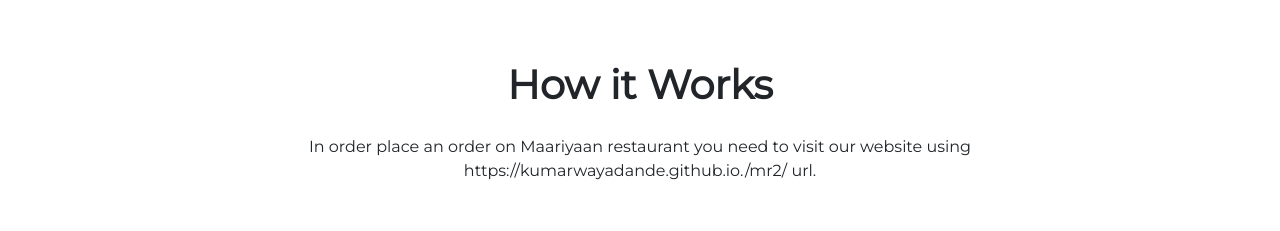
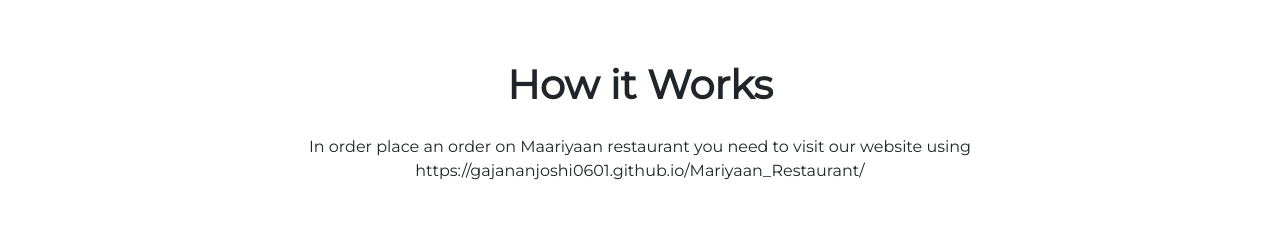
Before and after one commit to GajananJoshi0601/Mariyaan_Restaurant, a plain HTML site: page index.html in a window 1280 px wide. Shown: the part 1741-1972 px from the top of the page. Drawn offline with nearby package versions, Linux system fonts and the light colour scheme.

Commit message:
Update index.html

```diff
--- a/index.html
+++ b/index.html
@@ -173,7 +173,7 @@
   <div class="working reveal">
     <h1 class="working-title-to-be-bold">How it Works</h1>
     <p class="title-subtext"> In order place an order on Maariyaan restaurant you need to visit our website using  <br>
-    https://kumarwayadande.github.io./mr2/ url. </p>
+    https://gajananjoshi0601.github.io/Mariyaan_Restaurant/ </p>
     <div class="working-holder">
       <div class="row">
         <div class="col-lg-4">
```
